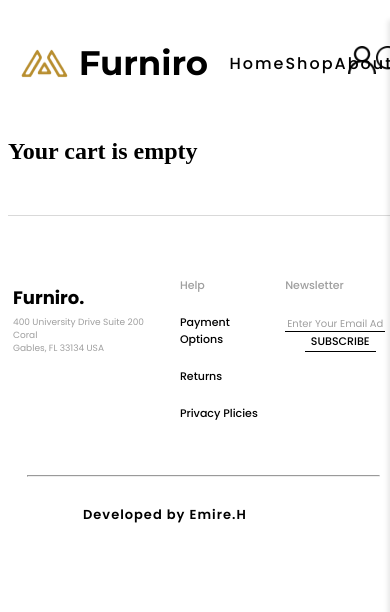
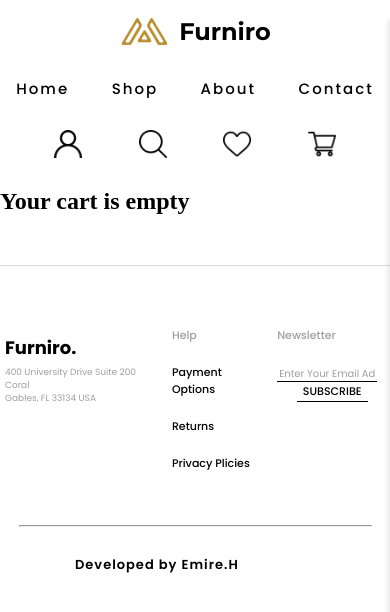
Before and after one commit to EmireHaouas/furniro, a React (Vite) app in the folder furniro/: page /furniro/checkout in a window 390 px wide. Shown: the top 612 px of the page. Built offline with nearby package versions, Linux system fonts and the light colour scheme.

Commit message:
correction of responsivity on the header

```diff
--- a/furniro/src/App.css
+++ b/furniro/src/App.css
@@ -1,8 +1,10 @@
 body{
     max-width: 100%;
     overflow-x: hidden;
+    margin: 0;
 }
 html{
     max-width: 100%;
     overflow-x: hidden;
+    margin: 0;
 }
--- a/furniro/src/App.jsx
+++ b/furniro/src/App.jsx
@@ -11,6 +11,7 @@
 import "./App.css";
 
 const App = () => {
+
   return (
     <CartProvider>
       <Router basename="/furniro">
--- a/furniro/src/Components/Global/Header.css
+++ b/furniro/src/Components/Global/Header.css
@@ -1,3 +1,6 @@
+body{
+    margin: 0;
+}
 a{
     text-decoration: none;
 }
@@ -75,6 +78,7 @@
     letter-spacing: 2px;
 
 }
+
 .contact_Nav{
     font-size: 16px;
     color: #000000;
@@ -87,4 +91,81 @@
     display: flex;
     flex-direction: row;
     justify-content: space-around;
+    gap: 10px;
 }
+@media screen and (max-width: 650px){
+   header{
+    gap: 50px;
+    margin: 0;
+    padding: 0;
+    width: 90%;
+   }
+   .logo_Name{
+       font-size: 20px;
+   }
+
+   .icons{
+         width: 22px;
+         height: 22px;
+   }
+   .home_Nav,.about_Nav,.shop_Nav,.contact_Nav{
+       font-size: 14px;
+   }
+   .logo{
+       width: 35px;
+       height: 22px;
+   }
+
+.cart-icon-image{
+    top: 15px;
+   }
+
+}
+@media screen and (max-width: 550px){
+    .home_Nav,.about_Nav,.shop_Nav,.contact_Nav{
+        font-size: 12px;
+    }
+    .logo_Name{
+        font-size: 18px;
+    }
+
+
+}
+@media screen and (max-width: 507px){
+
+ header{
+    flex-direction: column;
+    width: 100%;
+    gap: 30px;
+    padding-bottom: 10px;
+ }
+ .logo_Name{
+     font-size: 24px;
+     margin-top: 0;
+     margin-bottom: 0;
+ }
+ .home_Nav,.about_Nav,.shop_Nav,.contact_Nav{
+    font-size: 15px;
+}
+
+.logo_Link{
+    padding-top: 15px;
+}
+.icons{
+    width: 28px;
+    height: 28px;
+}
+.icons_Nav{
+    gap: 2px;
+    width: 100%;
+}
+.logo{
+    width: 50px;
+    height: 32px;
+
+}
+nav{
+    width: 100%;
+
+}
+}
--- a/furniro/src/Components/Global/Header.jsx
+++ b/furniro/src/Components/Global/Header.jsx
@@ -8,13 +8,15 @@
 import ShoppingCart from './ShoppingCart';
 
 const Header = () => {
+
+
+
     return (
         <header className="header">
 
 
 
                 <Link to="/" className="logo_Link">
-
                     <img className="logo" alt="logo" src={logo} />
 
                     <p className="logo_Name">Furniro</p>
@@ -34,6 +36,7 @@
                 <img className="icons" src={heart_Icon} alt="Heart Icon" />
                 <ShoppingCart />
             </div>
+
         </header>
     );
 };
--- a/furniro/src/Components/Global/ShoppingCart.css
+++ b/furniro/src/Components/Global/ShoppingCart.css
@@ -10,22 +10,22 @@
     z-index: 2000;
   }
 
-  /* Barre latérale (panier) */
+
   #shopping-cart {
     top: 0;
     right: 0;
-    width: 417px; /* Ajustez la largeur de la barre latérale */
-    height: 100vh; /* Prend toute la hauteur de l'écran */
-    background-color: #fff; /* Couleur de fond */
-    box-shadow: -2px 0 5px rgba(0, 0, 0, 0.1); /* Ajout d'une ombre */
-    transform: translateX(100%); /* Cache la barre latérale par défaut */
-    transition: transform 0.3s ease-in-out; /* Animation fluide */
-    z-index: 1000; /* Assure que la barre latérale est au-dessus */
+    width: 417px;
+    height: 100vh;
+    background-color: #fff;
+    box-shadow: -2px 0 5px rgba(0, 0, 0, 0.1);
+    transform: translateX(100%);
+    transition: transform 0.3s ease-in-out;
+    z-index: 1000;
     overflow-y: auto;
 }
 
 #shopping-cart.active {
-    transform: translateX(0); /* Affiche la barre latérale */
+    transform: translateX(0);
     background-color: #FFFFFF;
     width: 417px;
     margin-top: 0;
@@ -35,10 +35,10 @@
 }
 
 
-  /* Style du contenu de la barre latérale */
- /* #shopping-cart h3 {
-    margin: 0 0 20px;
-  }*/
+.shopping-cart-icon{
+  height: 28px;
+  width: 28px;
+}
 
   #shopping-cart ul {
     list-style: none;
@@ -51,7 +51,7 @@
     overflow-y: auto;
   }
 
-  /* Bouton pour fermer la barre */
+
   #shopping-cart .close-btn {
     position: absolute;
     top: 10px;
@@ -62,7 +62,7 @@
     cursor: pointer;
   }
 
-  /* Overlay pour fermer le panier en cliquant à l'extérieur */
+
   #overlay {
     position: fixed;
     top: 0;
@@ -70,7 +70,7 @@
     width: 100%;
     height: 100%;
     background-color: rgba(0, 0, 0, 0.5);
-    z-index: 9998; /* Juste en dessous du panier */
+    z-index: 9998;
     overflow-y: auto;
   }
 .cart-icon-image{
@@ -104,7 +104,7 @@
     box-shadow: -2px 0 5px rgba(0, 0, 0, 0.1);
     transform: translateX(100%);
     transition: transform 0.3s ease-in-out;
-    z-index: 9999; /* Augmenter pour s'assurer que c'est au-dessus de tout */
+    z-index: 9999;
     overflow-y: auto;
 }
 .close_icon{
@@ -125,30 +125,30 @@
 }
 .cart_Button {
   border-radius: 50px;
-  background-color: #FFFFFF;  /* Fond blanc */
-  border: 1px solid #000000;  /* Bordure noire plus épaisse */
+  background-color: #FFFFFF;
+  border: 1px solid #000000;
   font-size: 12px;
   font-family: 'poppins', sans-serif;
   font-weight: 400;
-  padding: 3px 30px;  /* Plus de padding pour un bouton plus grand */
+  padding: 3px 30px;
   cursor: pointer;
-  color: #000000;  /* Texte noir */
-  text-decoration: none;  /* Assurer qu'il n'y a pas de soulignement si c'est un lien */
-  display: inline-block; /* Pour que le lien se comporte comme un bouton */
-  transition: all 0.3s ease; /* Animation fluide pour le survol */
+  color: #000000;
+  text-decoration: none;
+  display: inline-block;
+  transition: all 0.3s ease;
 }
 .checkout_Button {
   border-radius: 50px;
-  background-color: #FFFFFF;  /* Fond blanc */
-  border: 1px solid #000000;  /* Bordure noire */
+  background-color: #FFFFFF;
+  border: 1px solid #000000;
   font-size: 12px;
   font-family: 'poppins', sans-serif;
   font-weight: 400;
-  padding: 3px 30px;  /* Même padding pour consistance */
+  padding: 3px 30px;
   cursor: pointer;
-  color: #000000;  /* Texte noir */
-  text-decoration: none;  /* Pas de soulignement */
-  display: inline-block; /* Pour un affichage cohérent */
+  color: #000000;
+  text-decoration: none;
+  display: inline-block;
   transition: all 0.3s ease;
 }
 .cart_Button:active{
@@ -196,7 +196,7 @@
   width: 100%;
   margin-top: 20px;
 }
-/*debut nouveau code*/
+
 .cartitem_Image{
   width: 108px;
   height: 105px;
@@ -238,6 +238,10 @@
   justify-content: space-evenly;
   align-items: center;
 }
+.cart-icon-image{
+  height: 28px;
+  width: 28px;
+}
 .priceqty_Cart{
   display: flex;
   flex-direction: row;
@@ -271,14 +275,14 @@
   color: #B88E2F;
 }
 .cart-icon-image {
-  position: sticky; /* L'icône reste fixe dans la fenêtre */
-  top: 20px; /* Ajuste la position de l'icône */
-  right: 20px; /* Ajuste la position de l'icône */
+  position: sticky;
+  top: 20px;
+  right: 20px;
 }
 
 #cart-icon {
-  top: 20px; /* Maintient la position du conteneur */
-  right: 20px; /* Maintient la position du conteneur */
+  top: 20px;
+  right: 20px;
   position: sticky;
   top: 100px;
 }
@@ -302,8 +306,8 @@
 .cart-item-count.large-number {
   top: -25%;
   left: 0%;
-  font-size: 20px; /* Augmente la taille du texte si le nombre dépasse 9 */
-  min-width: 25px; /* Augmente la taille du cercle */
+  font-size: 20px;
+  min-width: 25px;
 }
 
 @media (max-width: 480px){
@@ -341,16 +345,37 @@
     padding-bottom: 40px;
     margin-bottom: 50px;
   }
-
-
-
-
-
-
-
-
-
-
-
+}
+@media screen and (max-width: 650px){
+  .shopping-cart-icon{
+    height: 21px;
+    width: 22px;
+  }
+  .cart-icon-image{
+    height: 22px;
+    width: 22px;
+  }
+  .cart-item-count{
+    bottom: -6.7px;
+    top: -10.3px;
+    left: -2.35px;
+    right: 0px;
+  }
 
 }
+
+@media screen and (max-width: 507px){
+  .shopping-cart-icon{
+    height: 28px;
+    width: 28px;
+  }
+  .cart-icon-image{
+    height: 28px;
+    width: 28px;
+  }
+  .cart-item-count{
+    left: 0.65px;
+
+  }
+
+}
--- a/furniro/src/Components/Global/ShoppingCart.jsx
+++ b/furniro/src/Components/Global/ShoppingCart.jsx
@@ -19,7 +19,7 @@
 
   return (
     <div>
-      {/* Icone du panier */}
+      {console.log("rendering cart")}
       {!isCartOpen && (
         <div
           id="cart-icon"
@@ -27,7 +27,6 @@
           className="shopping-cart-icon"
         >
           <img src={cart_Icon} alt="Cart Icon" className="cart-icon-image" />
-          {/* Affichage du compteur uniquement si le panier n'est pas vide */}
           {totalItems > 0 && (
             <span
               className={`cart-item-count ${totalItems > 9 ? "large-number" : ""}`}
--- a/furniro/src/index.css
+++ b/furniro/src/index.css
@@ -0,0 +1,3 @@
+body{
+    margin: 0;
+}
```
